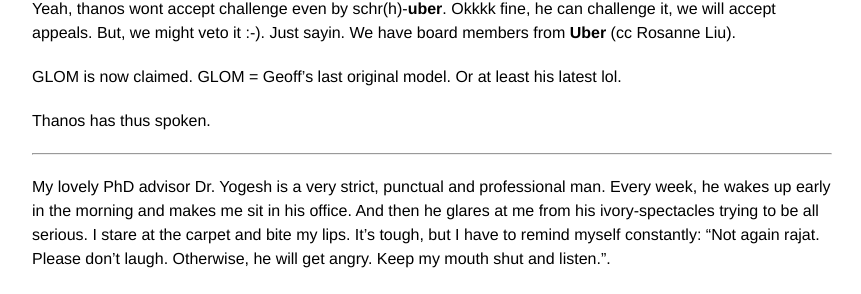
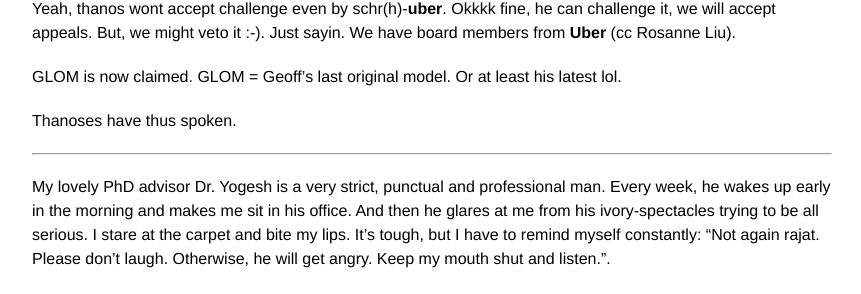
Before and after one commit to rajatmodi62/rajatmodi62.github.io, a Jekyll site: the page built from _posts/2024-10-26-hinton_apm.md, in a window 1280 px wide and 900 px high, scrolled down 1786 px. Shown: the part 148-442 px from the top of the window, without its empty margins (208-1069 px from the left). Built offline with Jekyll 4.4.1, drawn with Linux system fonts in a browser that asks for light colours; comment, search, counter and statistics services are not loaded.

Commit message:
soft link blog

```diff
--- a/_posts/2024-10-26-hinton_apm.md
+++ b/_posts/2024-10-26-hinton_apm.md
@@ -33,7 +33,7 @@ Yeah, thanos wont accept challenge even by schr(h)-<b>uber</b>. Okkkk fine, he c
 
 GLOM is now claimed. GLOM = Geoff's last original model. Or at least his latest lol.
 
-Thanos has thus spoken.
+Thanoses have thus spoken.
 
 ----------------
 
```
